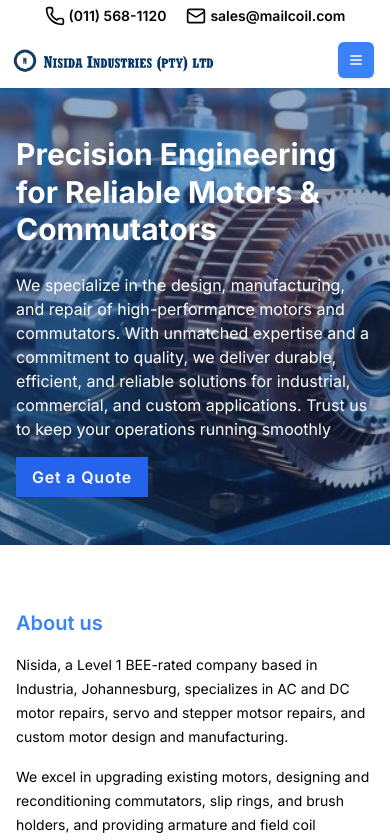
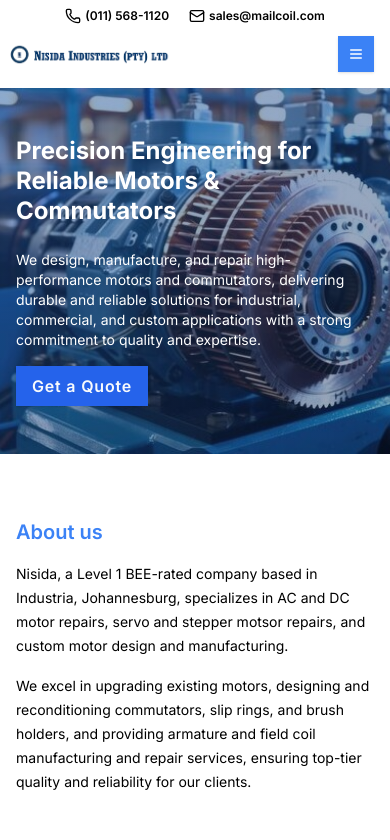
Before and after one commit to lebohangmdm/demo, a Next.js app: page / in a window 390 px wide. Shown: the top 840 px of the page. Built offline with nearby package versions, Linux system fonts and the light colour scheme.

Commit message:
fix the contactNav, menu btn, hero text and nav styling

```diff
--- a/app/components/ContactNav.tsx
+++ b/app/components/ContactNav.tsx
@@ -7,16 +7,17 @@ const ContactNav = () => {
       <div className="flex items-center gap-5">
         <Link
           href="tel:+0115681120"
-          className="flex items-center gap-1 text-sm font-semibold group"
+          className="flex items-center gap-1 text-xs md:text-sm font-semibold group"
         >
-          <Phone className="w-5 h-5 group-hover:text-blue-500" /> (011) 568-1120
+          <Phone className="w-4 h-4 md:w-5 md:h-5 group-hover:text-blue-500" />{" "}
+          (011) 568-1120
         </Link>
 
         <Link
           href="mailto:sales@mailcoil.com"
-          className="flex items-center gap-1 text-sm font-semibold group"
+          className="flex items-center gap-1 text-xs md:text-sm font-semibold group"
         >
-          <Mail className="w-5 h-5 group-hover:text-blue-500 " />{" "}
+          <Mail className="w-4 h-4 md:w-5 md:h-5 group-hover:text-blue-500 " />{" "}
           sales@mailcoil.com
         </Link>
       </div>
--- a/app/components/Hero.tsx
+++ b/app/components/Hero.tsx
@@ -25,15 +25,14 @@ const Hero = () => {
       ></div>
       <div className="relative section-container flex items-center">
         <div className="w-full sm:w-5/6  md:w-8/12 lg:w-7/12 xl:w-1/2  text-white">
-          <h1 className="text-3xl md:text-4xl lg:text-5xl font-bold leading-tight">
+          <h1 className="text-2xl md:text-4xl lg:text-5xl font-bold leading-tight">
             Precision Engineering for Reliable Motors & Commutators
           </h1>
-          <p className="mt-6 md:text-base md:mt-8 lg:text-lg">
-            We specialize in the design, manufacturing, and repair of
-            high-performance motors and commutators. With unmatched expertise
-            and a commitment to quality, we deliver durable, efficient, and
-            reliable solutions for industrial, commercial, and custom
-            applications. Trust us to keep your operations running smoothly
+          <p className="mt-6 text-sm md:text-base md:mt-8 lg:text-lg">
+            We design, manufacture, and repair high-performance motors and
+            commutators, delivering durable and reliable solutions for
+            industrial, commercial, and custom applications with a strong
+            commitment to quality and expertise.
           </p>
           <Button
             variant={"default"}
@@ -41,7 +40,7 @@ const Hero = () => {
             size={"lg"}
             asChild
           >
-            <Link href={"#contact"}>Get a Quote</Link>
+            <Link href={"/contact-us"}>Get a Quote</Link>
           </Button>
         </div>
       </div>
--- a/app/components/Menu.tsx
+++ b/app/components/Menu.tsx
@@ -14,7 +14,7 @@ const Menu = () => {
       <Button
         variant={"default"}
         size={"icon"}
-        className="bg-blue-500 text-white p-2"
+        className="bg-blue-500 text-white rounded-none"
         onClick={() => setShowMenu(!showMenu)}
       >
         {showMenu ? <X size={24} /> : <MenuIcon size={24} />}
--- a/app/components/Navbar.tsx
+++ b/app/components/Navbar.tsx
@@ -10,7 +10,7 @@ const Navbar = () => {
   return (
     <nav className="relative main-container h-14 sm:h-16 lg:h-20">
       <div className="flex items-center justify-between">
-        <Logo width={250} height={250} />
+        <Logo width={200} height={200} />
         <div className="hidden lg:flex items-center lg:gap-8 xl:gap-10">
           <CompanyNavLink />
           <ServicesNavLinks />
```
